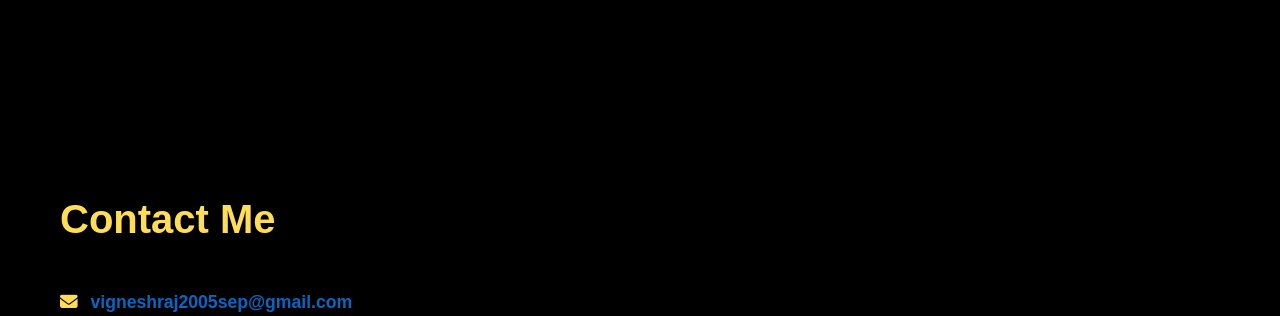
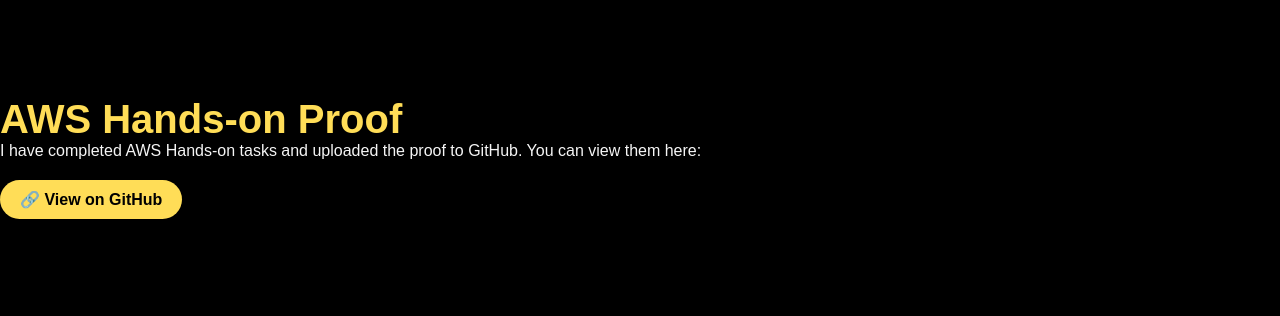
Before and after one commit to vigneshraj9791/portfolio-Vignesh-Raj-V, a plain HTML site: page index.html in a window 1280 px wide. Shown: the part 2540-2856 px from the top of the page. Drawn offline with Linux system fonts and the light colour scheme.

Commit message:
Update index.html

```diff
--- a/index.html
+++ b/index.html
@@ -92,6 +92,20 @@
       </div>
     </div>
   </section>
+<section id="aws" class="animate">
+  <h2>AWS Hands-on Proof</h2>
+  <div class="aws-proof">
+    <p>
+      I have completed AWS Hands-on tasks and uploaded the proof to GitHub.
+      You can view them here:
+    </p>
+    <a href="https://github.com/vigneshraj9791/AWS-Hands-on-Proof"
+       class="btn" target="_blank">
+       🔗 View on GitHub
+    </a>
+  </div>
+</section>
+
   <section id="contact" class="animate">
     <h2>Contact Me</h2>
     <p>
```
